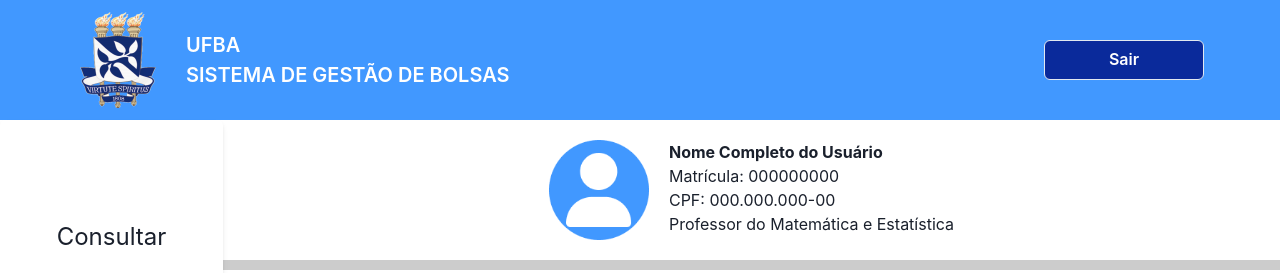
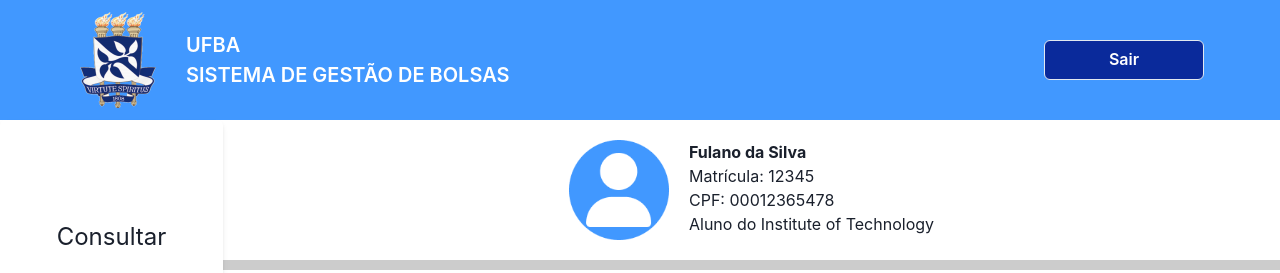
Before and after one commit to mattd-silva22/UFBA--gerenciamento-de-bolsas-front, a React (Create React App) app: page /dashboard in a window 1280 px wide. Shown: the top 273 px of the page. Built offline with nearby package versions, Linux system fonts and the light colour scheme; no server answers.

Commit message:
integration complete

```diff
--- a/src/components/userprofile/index.tsx
+++ b/src/components/userprofile/index.tsx
@@ -4,17 +4,34 @@ import React, { ReactNode } from "react";
 
 type UserProfileProps = {
   userInfo: {
-    name: string,
-    matricula: string,
-    CPF: string,
-    instituto: string,
-    isProf: boolean,
+    nome: string,
+    matricula: number,
+    cpf: string,
+    id_instituto: number,
   }
 };
 
 export default function UserProfile(props: UserProfileProps) {
 
   const userInfo = props.userInfo;
+  const isProf = false
+
+  function selecionarInstituto(id:number) {
+    switch (id) {
+      case 1:
+        return 'Institute of Technology';
+      case 2:
+        return 'College of Engineering';
+      case 3:
+        return 'School of Business';
+      case 4:
+        return 'Faculty of Arts';
+      case 5:
+        return 'Department of Sciences';
+      default:
+        return 'Instituto não encontrado';
+    }
+  }
 
   return (
 
@@ -32,10 +49,10 @@ export default function UserProfile(props: UserProfileProps) {
       >
         <img src="./assets/userImage.png" alt="Avatar" width="100px" height="100px" />
         <Flex flexDir={"column"}>
-          <Text fontWeight="bold">{userInfo.name}</Text>
+          <Text fontWeight="bold">{userInfo.nome}</Text>
           <Text>Matrícula: {userInfo.matricula}</Text>
-          <Text>CPF: {userInfo.CPF}</Text>
-          {userInfo.isProf ? <Text>Professor do {userInfo.instituto}</Text> : <Text>Aluno do {userInfo.instituto}</Text>}
+          <Text>CPF: {userInfo.cpf}</Text>
+          {isProf ? <Text>Professor do {userInfo.id_instituto}</Text> : <Text>Aluno do {selecionarInstituto(userInfo.id_instituto)}</Text>}
 
 
         </Flex>
--- a/src/pages/Dashboard.tsx
+++ b/src/pages/Dashboard.tsx
@@ -1,5 +1,5 @@
 import { Button, Flex, Text, Img } from '@chakra-ui/react'
-import { useNavigate } from 'react-router-dom';
+import { useNavigate, useParams } from 'react-router-dom';
 import api from "../service/api";
 //Components import
 import React, { useEffect, useState } from 'react'
@@ -29,25 +29,29 @@ export interface IProcesso {
   ativo: boolean;
   id_bolsa: number;
 }
+
+export interface IDadosAluno {
+  matricula: number;
+  cpf: string;
+  nome: string;
+  id_instituto: number;
+}
 export default function Dashboard() {
   const navigate = useNavigate();
   const [bolsasList,setBolsasList] = useState<IBolsa[]>([])
   const [processoList,setProcessoList] = useState<IProcesso[]>([])
-  const [userInfo, setUserInfo] = useState({
-    // Isso aqui vai vir da requisição do backend, provavelmente por um useEffect assim que o componente faz o load inicial
-    // Pode até deixar isso aqui como default e fazer a requisição com o setUserInfo
-    name: "Nome Completo do Usuário",
-    matricula: "000000000",
-    CPF: "000.000.000-00",
-    instituto: "Matemática e Estatística",
-    userImage: "./assets/userImage.png",
-    isProf: true,
+  const [userLoginList, setUserLoginList] = useState<IDadosAluno[]>([])
+  const [userInfo, setUserInfo] = useState<IDadosAluno>({
+    nome : "Fulano da Silva",
+    cpf :  "00012365478",
+    matricula : 12345,
+    id_instituto : 1,
   })
 
   useEffect(()=>{
     handleLoad()
   },[])
-
+  const searchParams = new URLSearchParams(document.location.search)
   const handleLoad = ()=>{
     api.get("grupo-bolsa").then(res =>{
       const bolsasTemp = res.data
@@ -62,6 +66,18 @@ export default function Dashboard() {
     }).catch(err =>{
       console.log(err)
     })
+
+    api.get("/aluno").then(res =>{
+      const data = res.data as IDadosAluno[]
+      setUserLoginList(data)
+      const currentUser = data.find(item => item.matricula.toString() === searchParams.get("userId") )
+      if(currentUser){
+        setUserInfo(currentUser)
+      }
+
+    }).catch(err =>{
+      console.log(err)
+    })
   }
 
   return (
@@ -71,7 +87,7 @@ export default function Dashboard() {
       </Navbar>
 
       <Flex>
-        <Sidebar isProf={userInfo.isProf} ></Sidebar>
+        <Sidebar isProf={true} ></Sidebar>
 
         <Flex
         flexDir='column'
@@ -79,7 +95,7 @@ export default function Dashboard() {
         >
 
           <UserProfile userInfo={userInfo}></UserProfile>
-
+          <Text>{searchParams.get("userId")}</Text>
           <Flex
             width={"315px"}
             flexDir={"row"}
@@ -191,3 +207,6 @@ export default function Dashboard() {
 
   )
 }
+function useRouter() {
+  throw new Error('Function not implemented.');
+}
--- a/src/pages/Login.tsx
+++ b/src/pages/Login.tsx
@@ -7,8 +7,8 @@ export default function Login() {
   const [userPassword,setUserPassword] = useState<string>("")
   const [userLogin,setUserLogin] = useState<string>("")
 
-  const handleLogin = ()=>{
-    navigate("/dashboard")
+  const handleLogin = (userLogin:string)=>{
+    navigate(`/dashboard?userId=${userLogin}`)
   }
   return (
     <Flex
@@ -40,7 +40,7 @@ export default function Login() {
           >
             <Input placeholder='Matricula' size='lg' value={userLogin}  onChange={(e)=> setUserLogin(e.target.value)}/>
             <Input placeholder='Senha' size='lg' type="password" value={userPassword} onChange={(e)=> setUserPassword(e.target.value)}/>
-            <Button colorScheme='blue' size='lg' onClick={()=>{handleLogin()}}>Login</Button>
+            <Button colorScheme='blue' size='lg' onClick={()=>{handleLogin(userLogin)}}>Login</Button>
 
             <Text cursor='pointer' color='blue' size='md' onClick={()=>{navigate("/cadastro")}}>Ainda não tem uma conta? Clique aqui para se cadastrar</Text>
 
```
